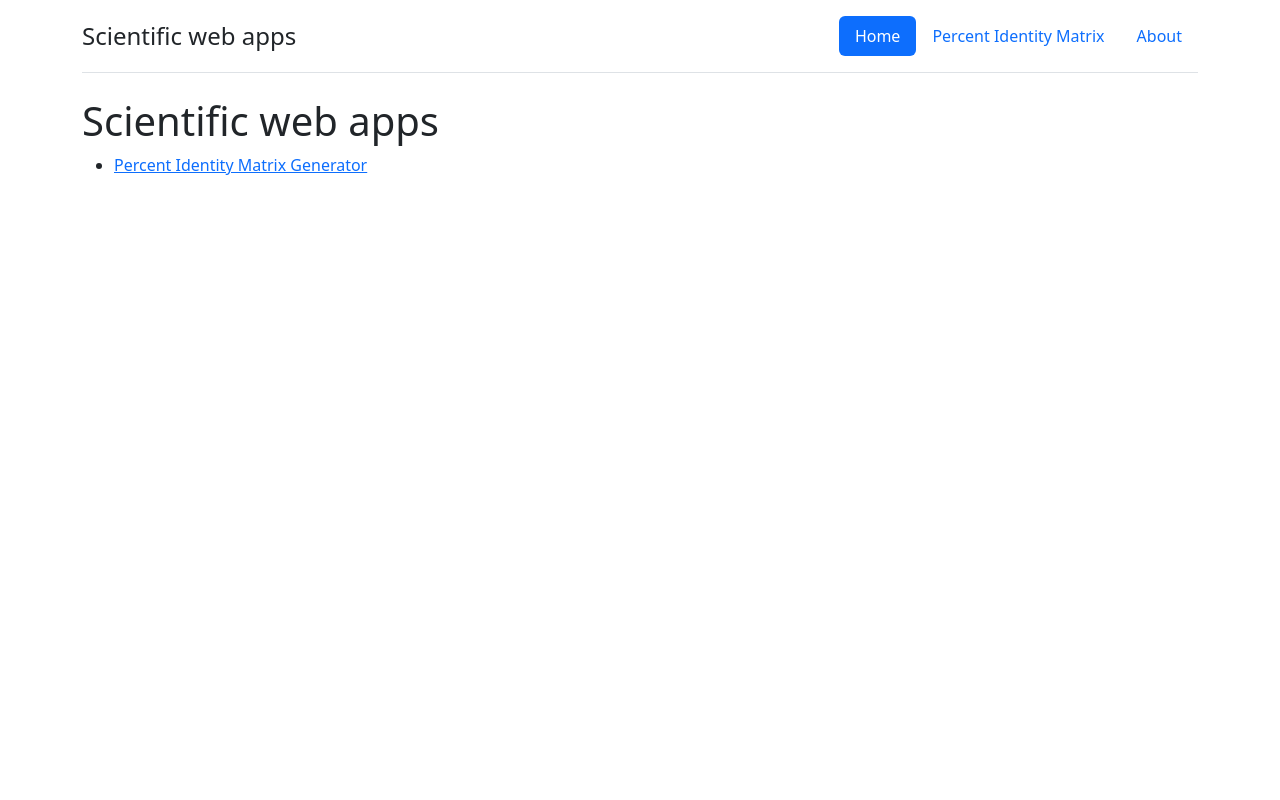
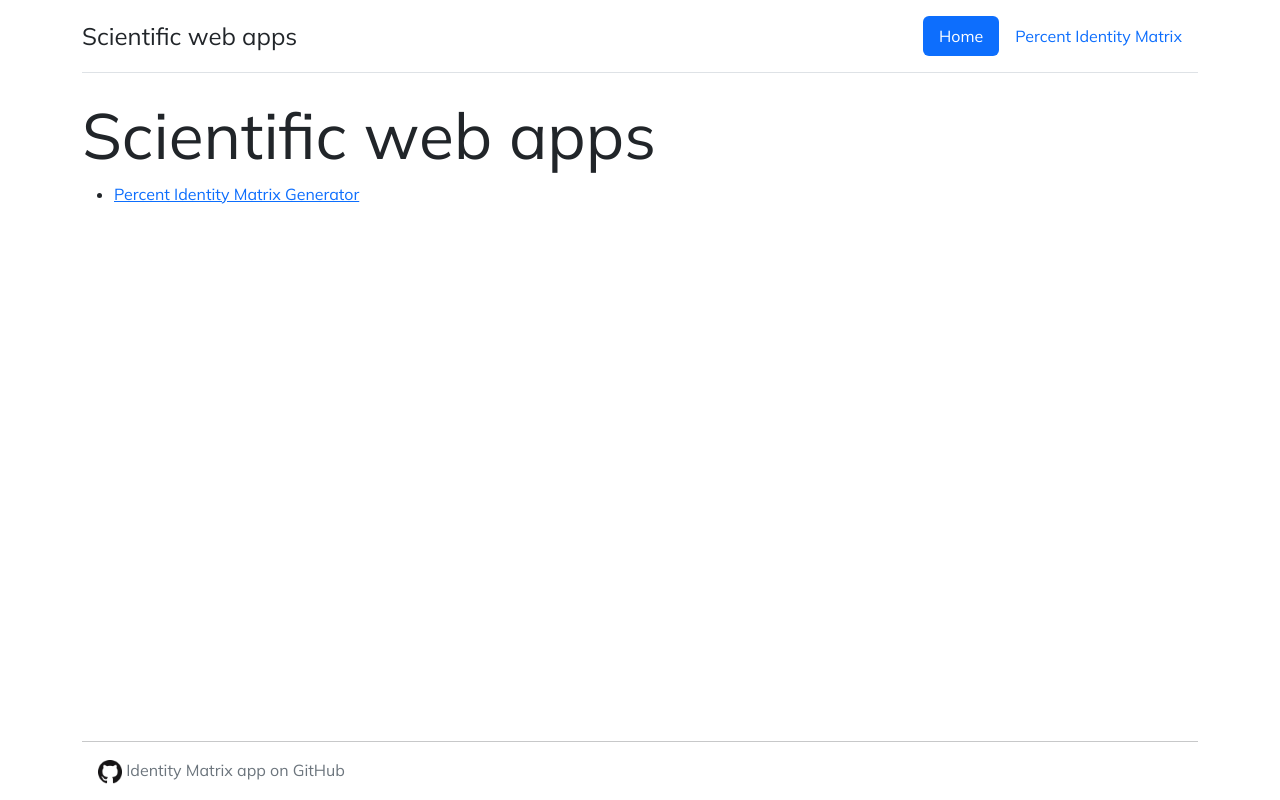
Before and after one commit to BioStruct-UdeM/identity_matrix, a Flask app: page / in a window 1280 px wide. Run offline with Flask 2, Linux system fonts and the light colour scheme; some libraries are stand-ins or nearby versions.

Commit message:
Separate header and footer, improve formatting

```diff
--- a/app/static/css/custom_styles.css
+++ b/app/static/css/custom_styles.css
@@ -0,0 +1,3 @@
+body {
+    font-family: 'Mulish', sans-serif !important;
+  }
--- a/app/templates/base.html
+++ b/app/templates/base.html
@@ -1,44 +1,20 @@
 <!DOCTYPE html>
-<html lang="en">
+<html lang="en" class="h-100">
   <head>
-    <meta charset="utf-8" />
-    <meta name="title" content="Percent identity matrix generator" />
-    <meta
-      name="keywords"
-      content="PIM, percent identity matrix, matplotlib, chart"
-    />
-    <meta name="author" content="Normand Cyr" />
-    <meta
-      name="description"
-      content="A percent identity matrix chart generator"
-    />
-    <meta name="viewport" content="width=device-width, initial-scale=1.0" />
-
-    <link
-      rel="stylesheet"
-      type="text/css"
-      href="{{ url_for('static', filename='css/custom_styles.css') }}"
-    />
-    <link
-      rel="stylesheet"
-      type="text/css"
-      href="{{ url_for('static', filename='css/bootstrap.min.css') }}"
-    />
-
-    {% if title %}
-      <title>{{ title }}</title>
+    {% include "head.html" %} {% if title %}
+    <title>{{ title }}</title>
     {% else %}
-      <title>Scientific web apps</title>
+    <title>Scientific web apps</title>
     {% endif %}
   </head>
 
-  <body>
+  <body class="d-flex flex-column h-100">
     <div class="container">
       <header class="d-flex flex-wrap justify-content-center py-3 mb-4 border-bottom">
         <a href="/" class="d-flex align-items-center mb-3 mb-md-0 me-md-auto text-dark text-decoration-none">
           <span class="fs-4">Scientific web apps</span>
         </a>
-        {% set navigation_bar = [('/', 'index', 'Home'), ('/pim', 'pim', 'Percent Identity Matrix'), ('#', 'about', 'About')] -%}
+        {% set navigation_bar = [('/', 'index', 'Home'), ('/pim', 'pim', 'Percent Identity Matrix')] -%}
         {% set active_page = active_page|default('index') -%}
         <ul id="navigation" class="nav nav-pills">
           {% for href, id, caption in navigation_bar %}
@@ -48,11 +24,9 @@
       </header>
     </div>
 
-    <main>
-      <div class="container">
-        {% block content %}{% endblock %}
-      </div>
+    <main class="flex-shrink-0">
+      <div class="container">{% block content %}{% endblock %}</div>
     </main>
+    {% extends "footer.html" %}
   </body>
 </html>
-<!-- {% if id == active_page %} class="active" {% endif %} -->
--- /dev/null
+++ b/app/templates/footer.html
@@ -0,0 +1,17 @@
+<footer class="footer mt-auto py-3 bg-transparent">
+  <div class="container">
+    <hr />
+    <div class="px-3">
+        <img
+          src="{{ url_for('static', filename='images/github_logo_32px.png') }}"
+          alt="GitHub logo"
+          width="24px"
+        />
+      <a
+        href="https://github.com/BioStruct-UdeM/identity_matrix"
+        class="link-secondary text-decoration-none"
+      >
+        Identity Matrix app on GitHub
+    </a>
+  </div>
+</footer>
--- /dev/null
+++ b/app/templates/head.html
@@ -0,0 +1,90 @@
+<meta charset="utf-8" />
+<meta name="title" content="Percent identity matrix generator" />
+<meta
+  name="keywords"
+  content="PIM, percent identity matrix, matplotlib, chart"
+/>
+<meta name="author" content="Normand Cyr" />
+<meta name="description" content="A percent identity matrix chart generator" />
+<meta name="viewport" content="width=device-width, initial-scale=1.0" />
+
+<link
+  rel="stylesheet"
+  type="text/css"
+  href="{{ url_for('static', filename='css/bootstrap.min.css') }}"
+/>
+<link
+  href="http://fonts.googleapis.com/css?family=Mulish"
+  rel="stylesheet"
+  type="text/css"
+/>
+
+<!-- Favicons -->
+<!-- <link rel="apple-touch-icon" href="/docs/5.3/assets/img/favicons/apple-touch-icon.png" sizes="180x180">
+<link rel="icon" href="/docs/5.3/assets/img/favicons/favicon-32x32.png" sizes="32x32" type="image/png">
+<link rel="icon" href="/docs/5.3/assets/img/favicons/favicon-16x16.png" sizes="16x16" type="image/png">
+<link rel="manifest" href="/docs/5.3/assets/img/favicons/manifest.json">
+<link rel="mask-icon" href="/docs/5.3/assets/img/favicons/safari-pinned-tab.svg" color="#712cf9">
+<link rel="icon" href="/docs/5.3/assets/img/favicons/favicon.ico">
+<meta name="theme-color" content="#712cf9"> -->
+
+<style>
+  .bd-placeholder-img {
+    font-size: 1.125rem;
+    text-anchor: middle;
+    -webkit-user-select: none;
+    -moz-user-select: none;
+    user-select: none;
+  }
+
+  @media (min-width: 768px) {
+    .bd-placeholder-img-lg {
+      font-size: 3.5rem;
+    }
+  }
+
+  .b-example-divider {
+    height: 3rem;
+    background-color: rgba(0, 0, 0, 0.1);
+    border: solid rgba(0, 0, 0, 0.15);
+    border-width: 1px 0;
+    box-shadow: inset 0 0.5em 1.5em rgba(0, 0, 0, 0.1),
+      inset 0 0.125em 0.5em rgba(0, 0, 0, 0.15);
+  }
+
+  .b-example-vr {
+    flex-shrink: 0;
+    width: 1.5rem;
+    height: 100vh;
+  }
+
+  .bi {
+    vertical-align: -0.125em;
+    fill: currentColor;
+  }
+
+  .nav-scroller {
+    position: relative;
+    z-index: 2;
+    height: 2.75rem;
+    overflow-y: hidden;
+  }
+
+  .nav-scroller .nav {
+    display: flex;
+    flex-wrap: nowrap;
+    padding-bottom: 1rem;
+    margin-top: -1px;
+    overflow-x: auto;
+    text-align: center;
+    white-space: nowrap;
+    -webkit-overflow-scrolling: touch;
+  }
+</style>
+
+<!-- Custom styles  -->
+<link
+  rel="stylesheet"
+  type="text/css"
+  href="{{ url_for('static', filename='css/custom_styles.css') }}"
+/>
--- a/app/templates/index.html
+++ b/app/templates/index.html
@@ -1,5 +1,5 @@
 {% extends "base.html" %} {% set active_page = "index" %} {% block content %}
-<h1>Scientific web apps</h1>
+<h1 class="display-3">Scientific web apps</h1>
 
 <ul>
   <li><a href="pim.html">Percent Identity Matrix Generator</a></li>
--- a/app/templates/pim.html
+++ b/app/templates/pim.html
@@ -2,7 +2,7 @@
 {% set active_page = "pim" %}
 
 {% block content %}
-<h1>Percent Identity Matrix Generator</h1>
+<h1 class="display-5">Percent Identity Matrix Generator</h1>
 
 <form action="" method="POST" enctype="multipart/form-data">
   <div class="container">
```
Also changed, not shown: app/templates/pim_result.html (+20 -7 lines), app/static/images/github_logo_32px.png (added).
